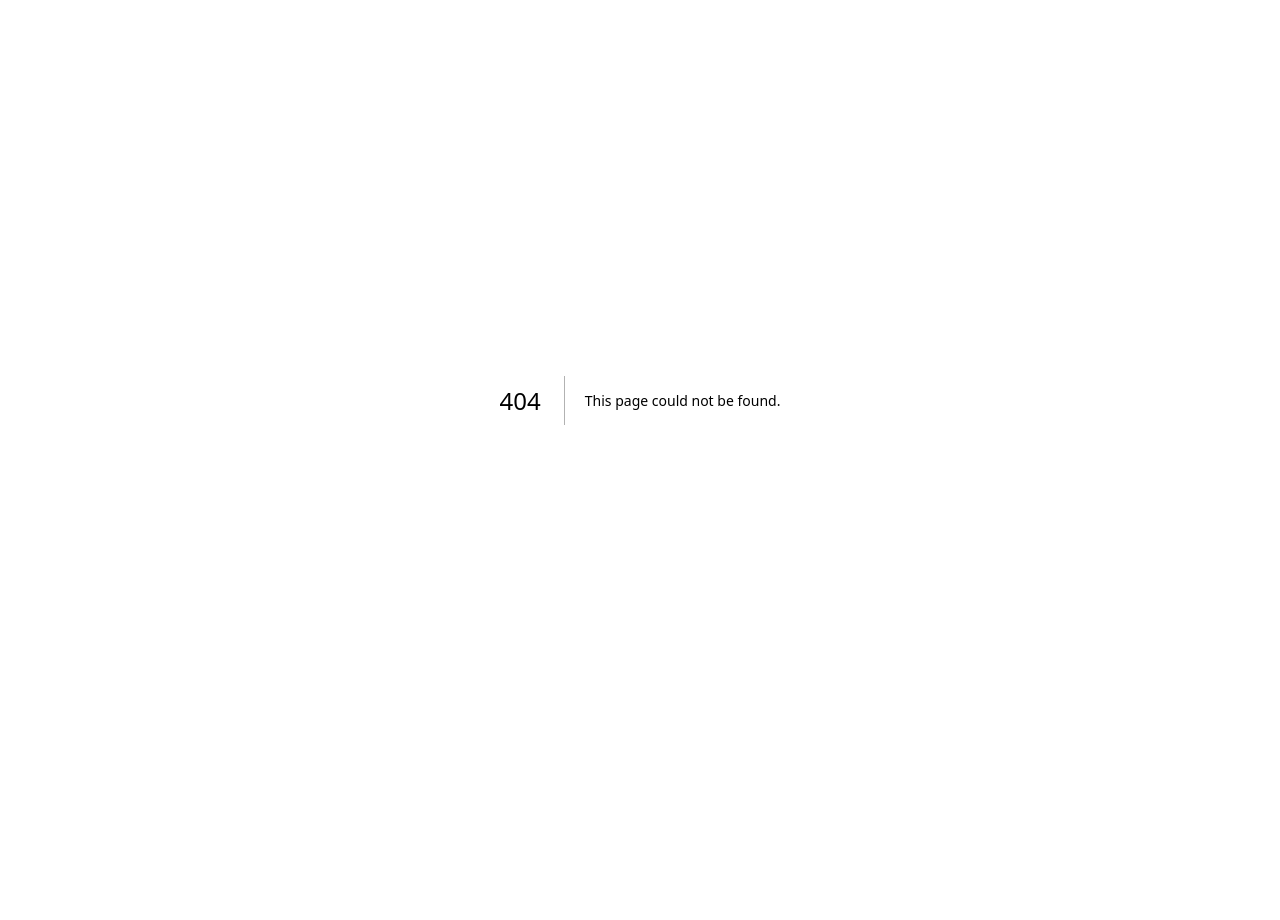
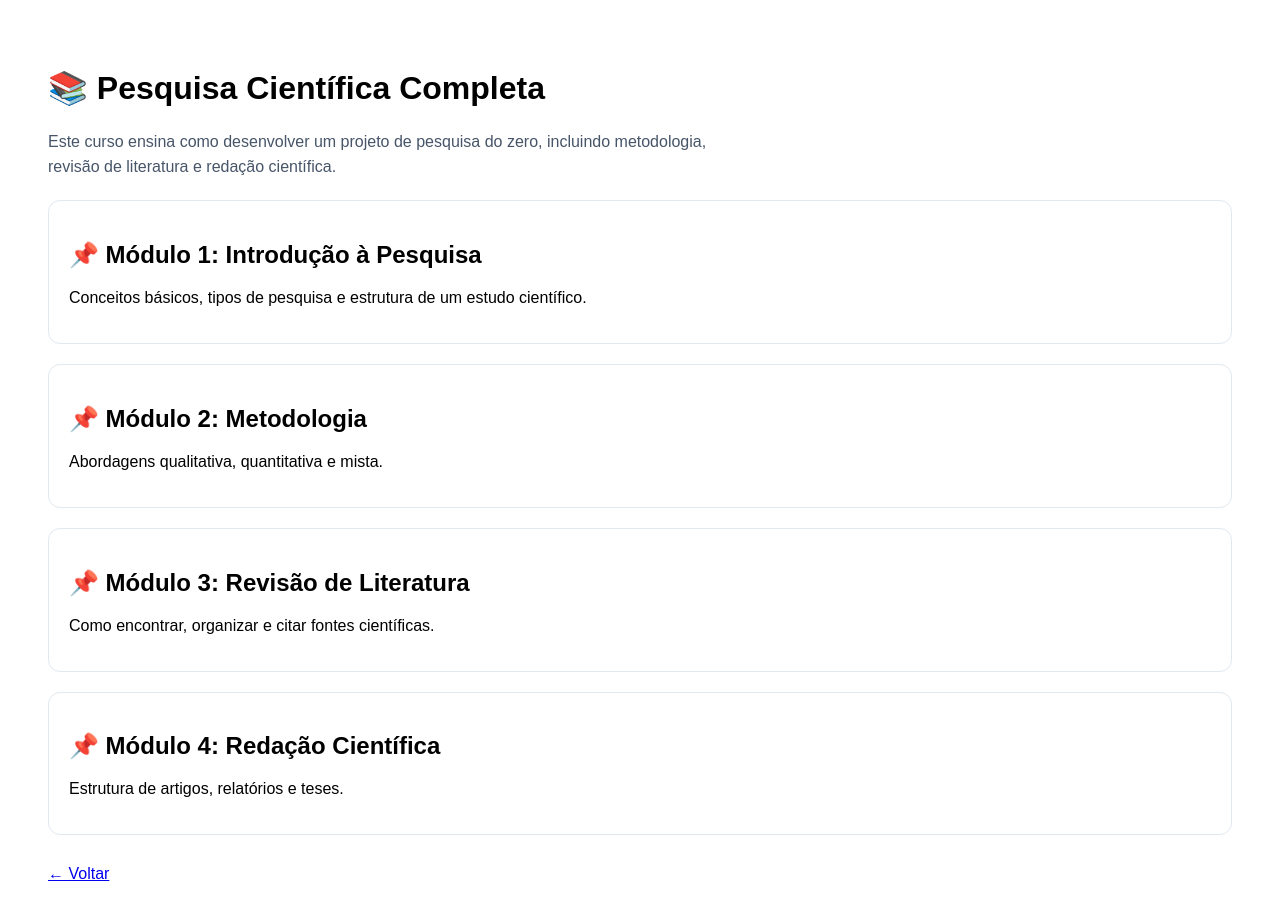
Before and after one commit to humanresearch2015/humanresearchacademy, a Next.js app: page /cursos-pagos/pesquisa-cientifica in a window 1280 px wide. Before the commit this address had no page. Shown: the top 920 px of the page. Before the commit the page ends 800 px from the top, so only its background shows below. Built offline with nearby package versions, Linux system fonts and the light colour scheme.

Commit message:
add curso pesquisa cientifica page

```diff
--- /dev/null
+++ b/app/cursos-pagos/pesquisa-cientifica/page.tsx
@@ -0,0 +1,59 @@
+import Link from "next/link";
+
+export default function PesquisaCientifica() {
+  return (
+    <main style={container}>
+      <h1>📚 Pesquisa Científica Completa</h1>
+
+      <p style={text}>
+        Este curso ensina como desenvolver um projeto de pesquisa do zero,
+        incluindo metodologia, revisão de literatura e redação científica.
+      </p>
+
+      <section style={card}>
+        <h2>📌 Módulo 1: Introdução à Pesquisa</h2>
+        <p>Conceitos básicos, tipos de pesquisa e estrutura de um estudo científico.</p>
+      </section>
+
+      <section style={card}>
+        <h2>📌 Módulo 2: Metodologia</h2>
+        <p>Abordagens qualitativa, quantitativa e mista.</p>
+      </section>
+
+      <section style={card}>
+        <h2>📌 Módulo 3: Revisão de Literatura</h2>
+        <p>Como encontrar, organizar e citar fontes científicas.</p>
+      </section>
+
+      <section style={card}>
+        <h2>📌 Módulo 4: Redação Científica</h2>
+        <p>Estrutura de artigos, relatórios e teses.</p>
+      </section>
+
+      <div style={{ marginTop: 30 }}>
+        <Link href="/cursos-pagos">← Voltar</Link>
+      </div>
+    </main>
+  );
+}
+
+/* ESTILOS */
+
+const container = {
+  padding: 40,
+  fontFamily: "Arial, sans-serif",
+};
+
+const text = {
+  color: "#475569",
+  maxWidth: 700,
+  lineHeight: 1.6,
+};
+
+const card = {
+  marginTop: 20,
+  padding: 20,
+  border: "1px solid #e2e8f0",
+  borderRadius: 12,
+  background: "#fff",
+};
```
